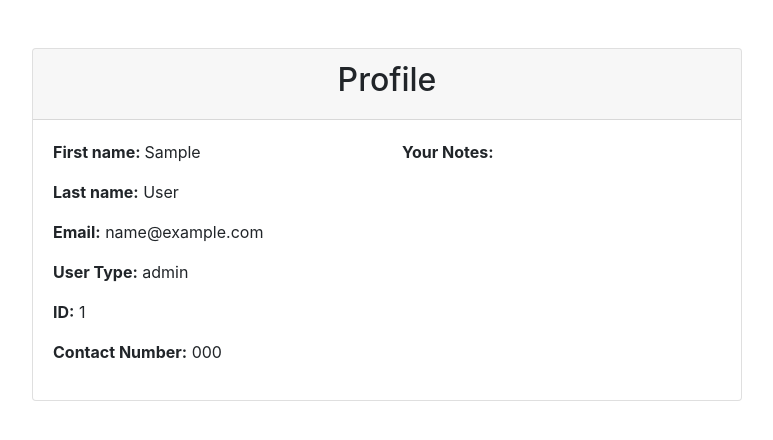
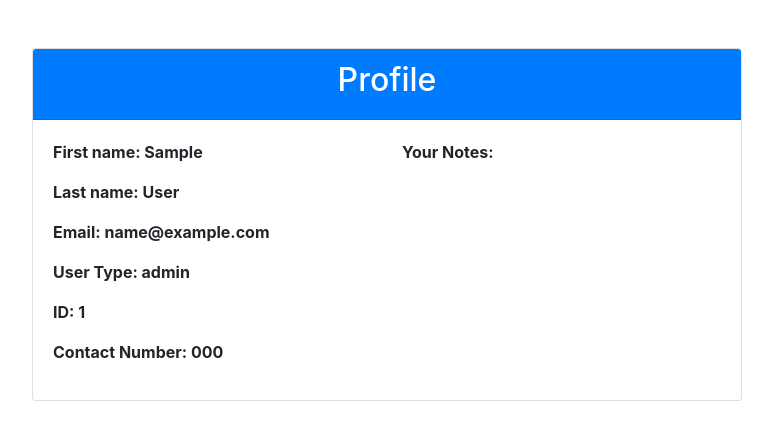
Before and after one commit to eddiephelanfortyfive/RestartedMiniProjectBlock3, a Flask app: page /profile in a window 1280 px wide. Shown: the part 56-496 px from the top of the page, without its empty margins (253-1026 px from the left). Run offline with Flask 3, Linux system fonts and the light colour scheme; a user stored in the database is signed in; tables that the repository leaves empty hold one stand-in row (values such as "Sample post"); some libraries are stand-ins or nearby versions.

Commit message:
clubs + profile looks nicer

```diff
--- a/Website/Templates/profile.html
+++ b/Website/Templates/profile.html
@@ -7,37 +7,37 @@
         <div class="row justify-content-center">
             <div class="col-md-8">
                 <div class="card">
-                    <div class="card-header">
+                    <div class="card-header bg-primary text-white">
                         <h2 class="text-center">Profile</h2>
                     </div>
                     <div class="card-body">
                         <div class="row">
                             <div class="col-md-6">
-                                <p><strong>First name: </strong>{{ user.first_name }}</p>
-                                <p><strong>Last name:</strong> {{ user.last_name }}</p>
-                                <p><strong>Email:</strong> {{ user.email }}</p>
-                                 <p><strong>User Type:</strong> {{ user.user_type }}</p>
-                                <p><strong>ID:</strong> {{ user.id }}</p>
-                                <!-- Display contact number if available -->
+                                <p class="font-weight-bold">First name: {{ user.first_name }}</p>
+                                <p class="font-weight-bold">Last name: {{ user.last_name }}</p>
+                                <p class="font-weight-bold">Email: {{ user.email }}</p>
+                                <p class="font-weight-bold">User Type: {{ user.user_type }}</p>
+                                <p class="font-weight-bold">ID: {{ user.id }}</p>
+
                                 {% if user.contact_number %}
-                                    <p><strong>Contact Number:</strong> {{ user.contact_number }}</p>
+                                    <p class="font-weight-bold">Contact Number: {{ user.contact_number }}</p>
                                 {% else %}
-                                    <!-- Add contact number form -->
-                                <form method="POST" action="{{ url_for('views.add_contact_number') }}">
-                                    <label for="contactNumber">Add Contact Number:</label>
-                                    <input type="text" id="contactNumber" name="contactNumber" required>
-                                    <button type="submit" class="btn btn-primary">Save Contact Number</button>
-                                </form>
+                                    <form method="POST" action="{{ url_for('views.add_contact_number') }}">
+                                        <div class="form-group">
+                                            <label for="contactNumber">Add Contact Number:</label>
+                                            <input type="text" class="form-control" id="contactNumber" name="contactNumber" required>
+                                        </div>
+                                        <button type="submit" class="btn btn-primary">Save Contact Number</button>
+                                    </form>
                                 {% endif %}
                             </div>
                             <div class="col-md-6">
-                                <p><strong>Your Notes:</strong></p>
+                                <p class="font-weight-bold">Your Notes:</p>
                                 <ul class="list-group">
                                     {% for note in user.notes %}
                                         <li class="list-group-item">{{ note.data }}</li>
                                     {% endfor %}
                                 </ul>
-
                             </div>
                         </div>
                     </div>
```
Also changed, not shown: Website/Templates/clubs.html (+16 -2 lines).
